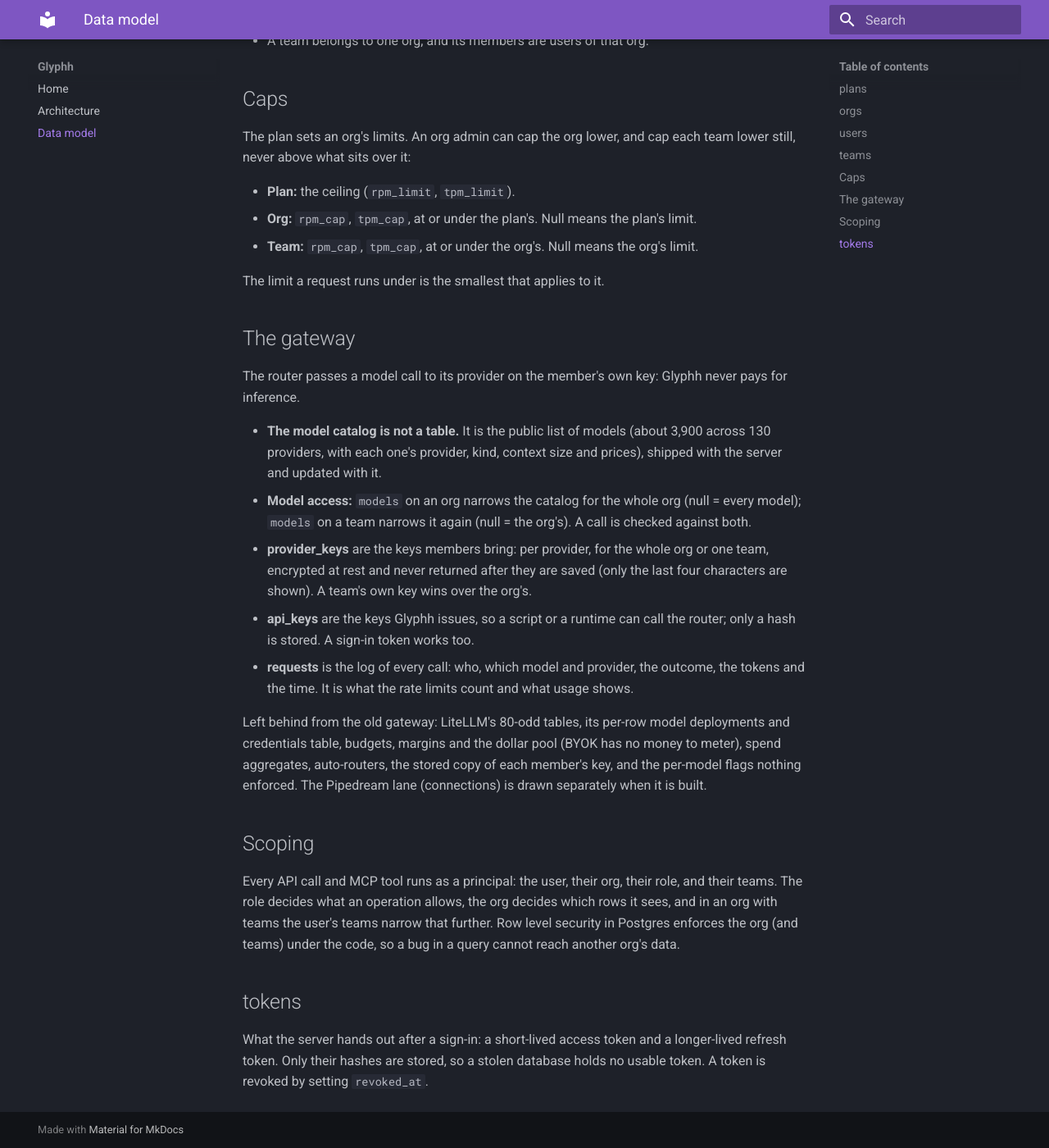
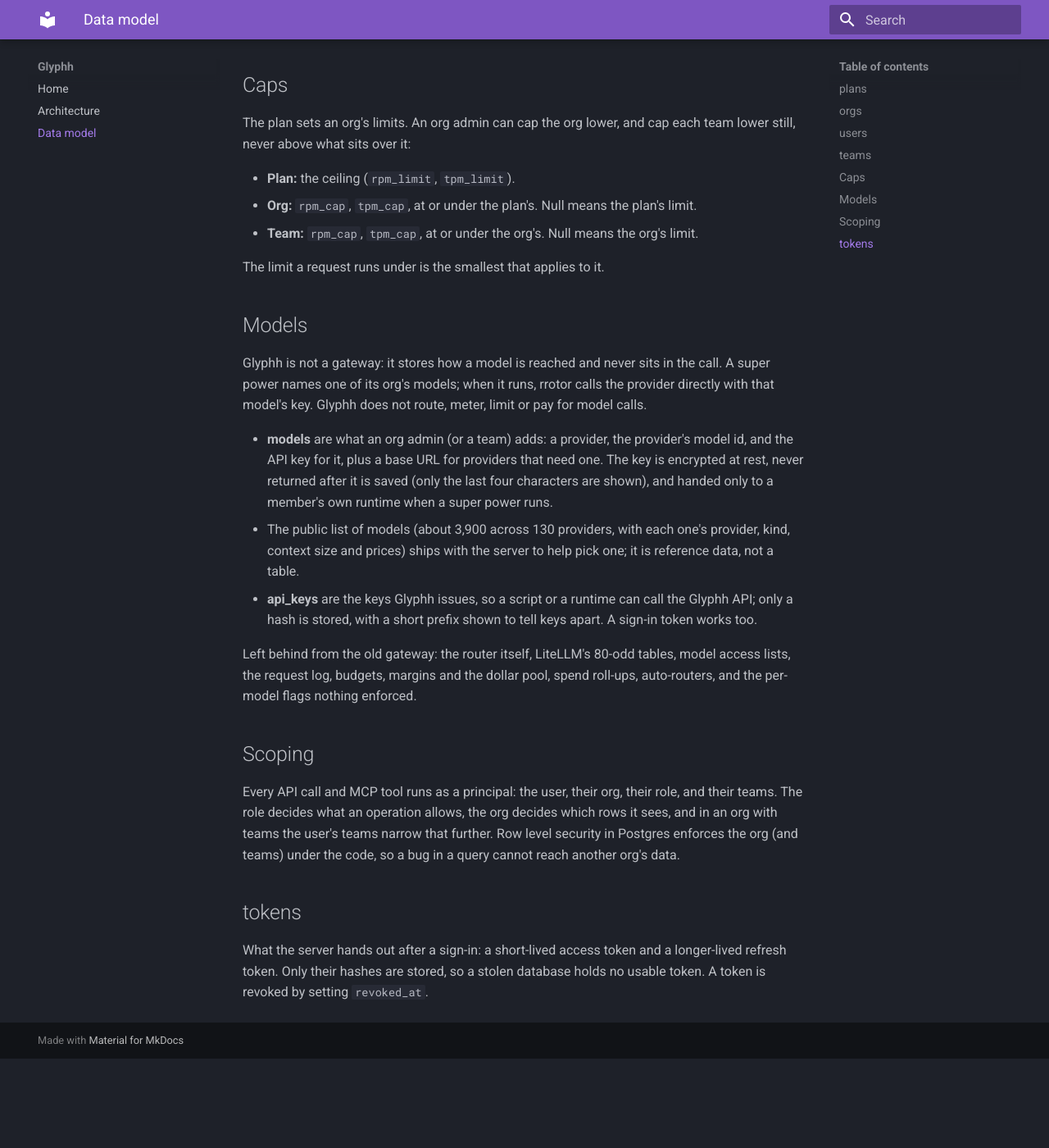
Before and after one commit to glyphh-ai/server, an MkDocs documentation site: the page built from docs/data-model.md, in a window 1280 px wide and 1400 px high, scrolled down 2359 px. Shown: the whole window at 82% size. Built offline with MkDocs 1.6.1 and Material for MkDocs 9.7.7, drawn with Linux system fonts in a browser that asks for light colours; after the commit the page ends 3650 px from its top, so only the background shows below that; some of the changed text lies outside the part shown.

Commit message:
Not a gateway: models are a provider, a model id and a key; the runtime calls the provider
The gateway is gone from the design. An org (or a team) adds models: a
provider, the provider's model id, an API key (encrypted, never returned)
and an optional base URL. Super powers name a model; rrotor calls the
provider directly with its key. Glyphh stores the setup and never routes,
meters, limits or pays for a model call, so model access lists and the
request log are gone too. The plan's rpm and tpm limits are flagged as
undecided now that there is nothing for them to count.

Co-Authored-By: Claude Opus 5.5 <noreply@anthropic.com>

```diff
--- a/docs/data-model.md
+++ b/docs/data-model.md
@@ -11,11 +11,9 @@ erDiagram
     teams ||--o{ team_members : "has"
     users ||--o{ team_members : "is in"
     users ||--o{ tokens : "signs in with"
-    orgs ||--o{ provider_keys : "brings"
-    teams ||--o{ provider_keys : "may scope"
+    orgs ||--o{ models : "adds"
+    teams ||--o{ models : "may scope"
     orgs ||--o{ api_keys : "issues"
-    api_keys ||--o{ requests : "made"
-    provider_keys ||--o{ requests : "paid"
 
     plans {
         uuid id PK
@@ -38,7 +36,6 @@ erDiagram
         text name
         int rpm_cap "null = the plan's limit"
         int tpm_cap "null = the plan's limit"
-        text_array models "null = every catalog model"
         timestamptz created_at
     }
 
@@ -60,7 +57,6 @@ erDiagram
         text name "unique within the org"
         int rpm_cap "null = the org's limit"
         int tpm_cap "null = the org's limit"
-        text_array models "null = the org's models"
         timestamptz created_at
     }
 
@@ -72,16 +68,19 @@ erDiagram
         timestamptz created_at
     }
 
-    provider_keys {
+    models {
         uuid id PK
         uuid org_id FK
         uuid team_id FK "null = the whole org"
-        text provider "anthropic, openai, google, ..."
-        bytea secret "encrypted; never returned"
-        text last4
+        text name "what super powers call it, unique in its scope"
+        text provider "anthropic, openai, google, fireworks, ..."
+        text model "the provider's own model id"
+        bytea api_key "encrypted; never returned"
+        text api_key_last4
+        text base_url "null = the provider's own"
         uuid created_by FK
         timestamptz created_at
-        timestamptz revoked_at
+        timestamptz updated_at
     }
 
     api_keys {
@@ -95,22 +94,6 @@ erDiagram
         timestamptz expires_at
         timestamptz last_used_at
         timestamptz revoked_at
-        timestamptz created_at
-    }
-
-    requests {
-        uuid id PK
-        uuid org_id FK
-        uuid team_id FK
-        uuid user_id FK
-        uuid api_key_id FK "null when a sign-in token made it"
-        uuid provider_key_id FK
-        text provider
-        text model
-        int status
-        int input_tokens
-        int output_tokens
-        int duration_ms
         timestamptz created_at
     }
 
@@ -131,7 +114,7 @@ erDiagram
 What an org pays and what it may do. The limits on a plan are the limits on every org on it:
 
 - `max_seats`: how many users the org may have.
-- `rpm_limit` and `tpm_limit`: the org's requests and tokens per minute through the router.
+- `rpm_limit` and `tpm_limit`: requests and tokens per minute. These were drawn for a router; with model calls going straight from the runtime to the provider, Glyphh never sees them, so what these limit (if anything) is still to be decided.
 
 `stripe_price_id` is the Stripe price an org subscribes to; Free and Enterprise have none (Free needs no checkout, Enterprise is arranged with us). A plan that is no longer sold is set `active = false`, never deleted, so orgs on it keep working.
 
@@ -179,17 +162,15 @@ The plan sets an org's limits. An org admin can cap the org lower, and cap each
 
 The limit a request runs under is the smallest that applies to it.
 
-## The gateway
+## Models
 
-The router passes a model call to its provider on the member's own key: Glyphh never pays for inference.
+Glyphh is not a gateway: it stores how a model is reached and never sits in the call. A super power names one of its org's models; when it runs, rrotor calls the provider directly with that model's key. Glyphh does not route, meter, limit or pay for model calls.
 
-- **The model catalog is not a table.** It is the public list of models (about 3,900 across 130 providers, with each one's provider, kind, context size and prices), shipped with the server and updated with it.
-- **Model access:** `models` on an org narrows the catalog for the whole org (null = every model); `models` on a team narrows it again (null = the org's). A call is checked against both.
-- **provider_keys** are the keys members bring: per provider, for the whole org or one team, encrypted at rest and never returned after they are saved (only the last four characters are shown). A team's own key wins over the org's.
-- **api_keys** are the keys Glyphh issues, so a script or a runtime can call the router; only a hash is stored. A sign-in token works too.
-- **requests** is the log of every call: who, which model and provider, the outcome, the tokens and the time. It is what the rate limits count and what usage shows.
+- **models** are what an org admin (or a team) adds: a provider, the provider's model id, and the API key for it, plus a base URL for providers that need one. The key is encrypted at rest, never returned after it is saved (only the last four characters are shown), and handed only to a member's own runtime when a super power runs.
+- The public list of models (about 3,900 across 130 providers, with each one's provider, kind, context size and prices) ships with the server to help pick one; it is reference data, not a table.
+- **api_keys** are the keys Glyphh issues, so a script or a runtime can call the Glyphh API; only a hash is stored, with a short prefix shown to tell keys apart. A sign-in token works too.
 
-Left behind from the old gateway: LiteLLM's 80-odd tables, its per-row model deployments and credentials table, budgets, margins and the dollar pool (BYOK has no money to meter), spend aggregates, auto-routers, the stored copy of each member's key, and the per-model flags nothing enforced. The Pipedream lane (connections) is drawn separately when it is built.
+Left behind from the old gateway: the router itself, LiteLLM's 80-odd tables, model access lists, the request log, budgets, margins and the dollar pool, spend roll-ups, auto-routers, and the per-model flags nothing enforced.
 
 ## Scoping
 
```
Also changed, not shown: docs/architecture.md (+4 -0 lines).
